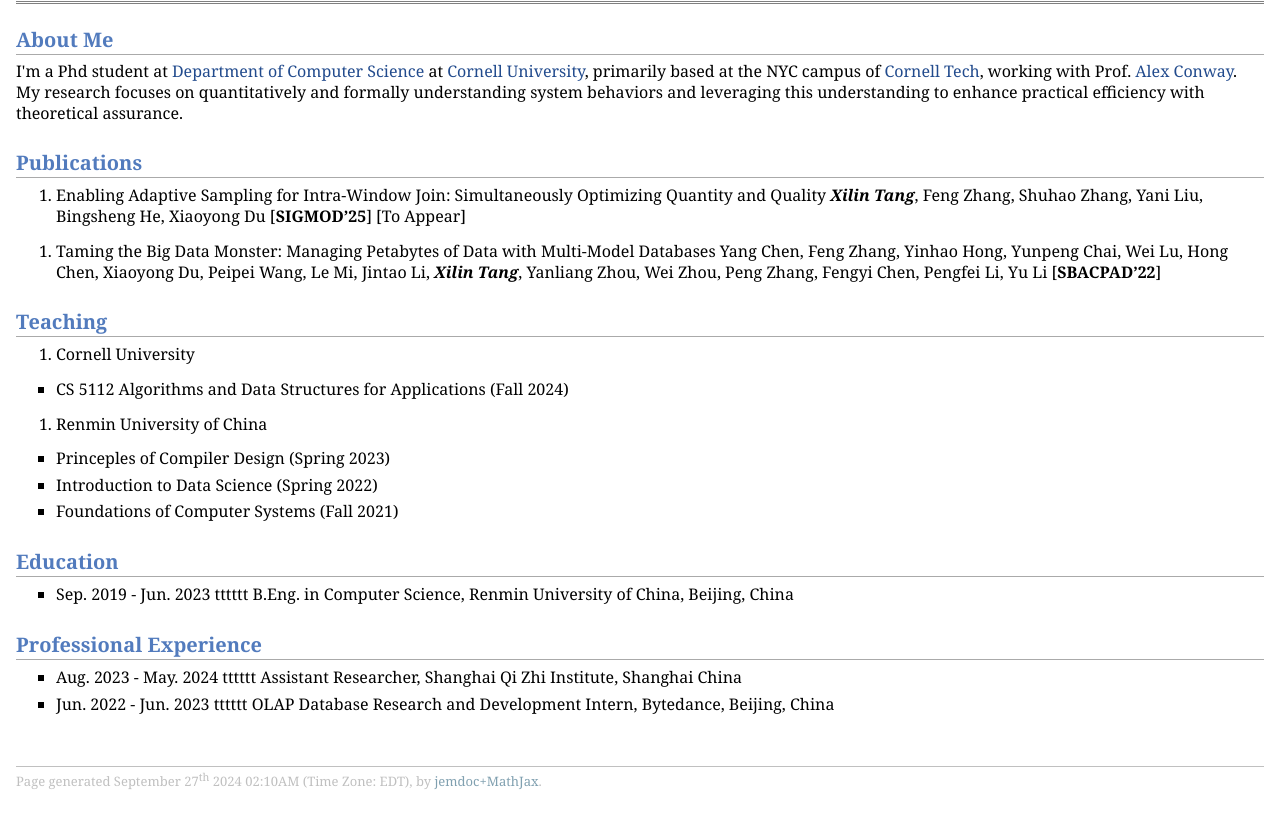
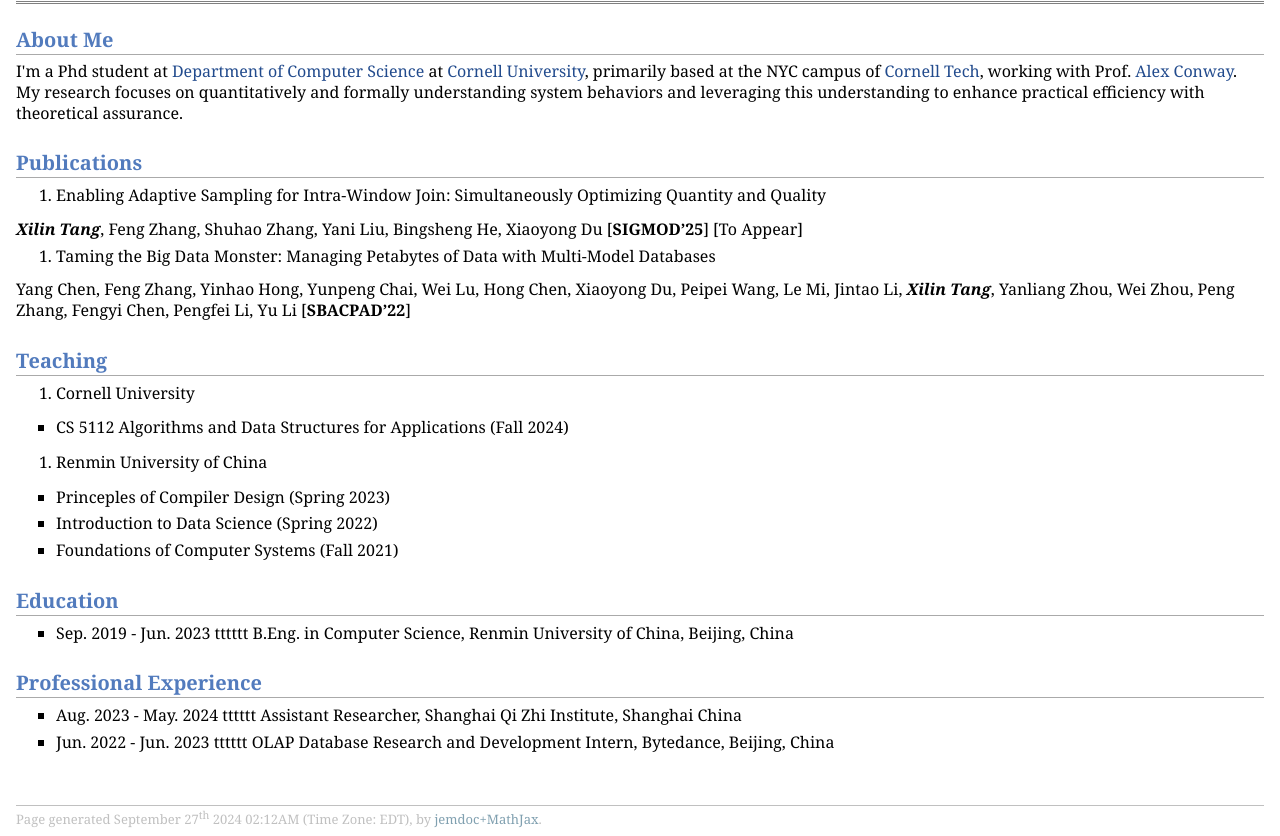
Before and after one commit to BlackJackTone/BlackJackTone.github.io, a plain HTML site: page index.html in a window 1280 px wide. Shown: the part 46-882 px from the top of the page. Before the commit the page ends 844 px from the top, so only its background shows below. Drawn offline with Linux system fonts and the light colour scheme.

Commit message:
fix: lines of publications

```diff
--- a/index.html
+++ b/index.html
@@ -18,17 +18,17 @@
 <p>I'm a Phd student at <a href="https://www.cs.cornell.edu/" target=&ldquo;blank&rdquo;>Department of Computer Science</a> at <a href="https://www.cornell.edu/" target=&ldquo;blank&rdquo;>Cornell University</a>, primarily based at the NYC campus of <a href="https://tech.cornell.edu/" target=&ldquo;blank&rdquo;>Cornell Tech</a>, working with Prof. <a href="https://ajhconway.com/" target=&ldquo;blank&rdquo;>Alex Conway</a>. My research focuses on quantitatively and formally understanding system behaviors and leveraging this understanding to enhance practical efficiency with theoretical assurance.</p>
 <h2>Publications</h2>
 <ol>
-<li><p>Enabling Adaptive Sampling for Intra-Window Join: Simultaneously Optimizing Quantity and Quality
-<b><i>Xilin Tang</i></b>, Feng Zhang, Shuhao Zhang, Yani Liu, Bingsheng He, Xiaoyong Du
-[<b>SIGMOD&rsquo;25</b>] [To Appear]</p>
+<li><p>Enabling Adaptive Sampling for Intra-Window Join: Simultaneously Optimizing Quantity and Quality</p>
 </li>
 </ol>
+<p><b><i>Xilin Tang</i></b>, Feng Zhang, Shuhao Zhang, Yani Liu, Bingsheng He, Xiaoyong Du
+[<b>SIGMOD&rsquo;25</b>] [To Appear]</p>
 <ol>
-<li><p>Taming the Big Data Monster: Managing Petabytes of Data with Multi-Model Databases
-Yang Chen, Feng Zhang, Yinhao Hong, Yunpeng Chai, Wei Lu, Hong Chen, Xiaoyong Du, Peipei Wang, Le Mi, Jintao Li, <b><i>Xilin Tang</i></b>, Yanliang Zhou, Wei Zhou, Peng Zhang, Fengyi Chen, Pengfei Li, Yu Li
-[<b>SBACPAD&rsquo;22</b>]</p>
+<li><p>Taming the Big Data Monster: Managing Petabytes of Data with Multi-Model Databases</p>
 </li>
 </ol>
+<p>Yang Chen, Feng Zhang, Yinhao Hong, Yunpeng Chai, Wei Lu, Hong Chen, Xiaoyong Du, Peipei Wang, Le Mi, Jintao Li, <b><i>Xilin Tang</i></b>, Yanliang Zhou, Wei Zhou, Peng Zhang, Fengyi Chen, Pengfei Li, Yu Li
+[<b>SBACPAD&rsquo;22</b>]</p>
 <h2>Teaching</h2>
 <ol>
 <li><p>Cornell University</p>
@@ -64,7 +64,7 @@ Yang Chen, Feng Zhang, Yinhao Hong, Yunpeng Chai, Wei Lu, Hong Chen, Xiaoyong Du
 </ul>
 <div id="footer">
 <div id="footer-text">
-Page generated September 27<sup>th</sup> 2024  02:10AM (Time Zone: EDT), by <a href="https://github.com/wsshin/jemdoc_mathjax" target="blank">jemdoc+MathJax</a>.
+Page generated September 27<sup>th</sup> 2024  02:12AM (Time Zone: EDT), by <a href="https://github.com/wsshin/jemdoc_mathjax" target="blank">jemdoc+MathJax</a>.
 </div>
 </div>
 </div>
```
Also changed, not shown: 1 other file.
